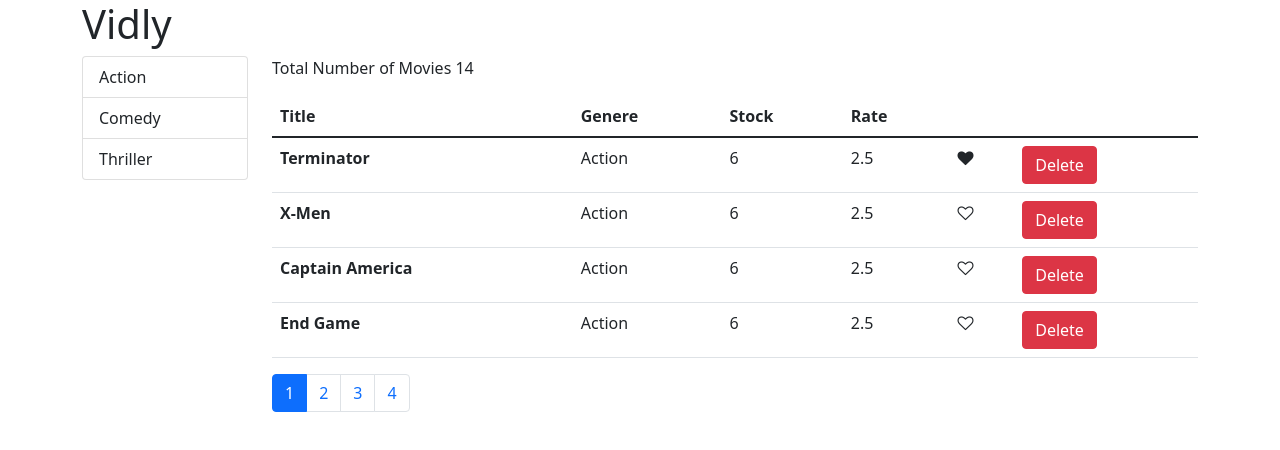
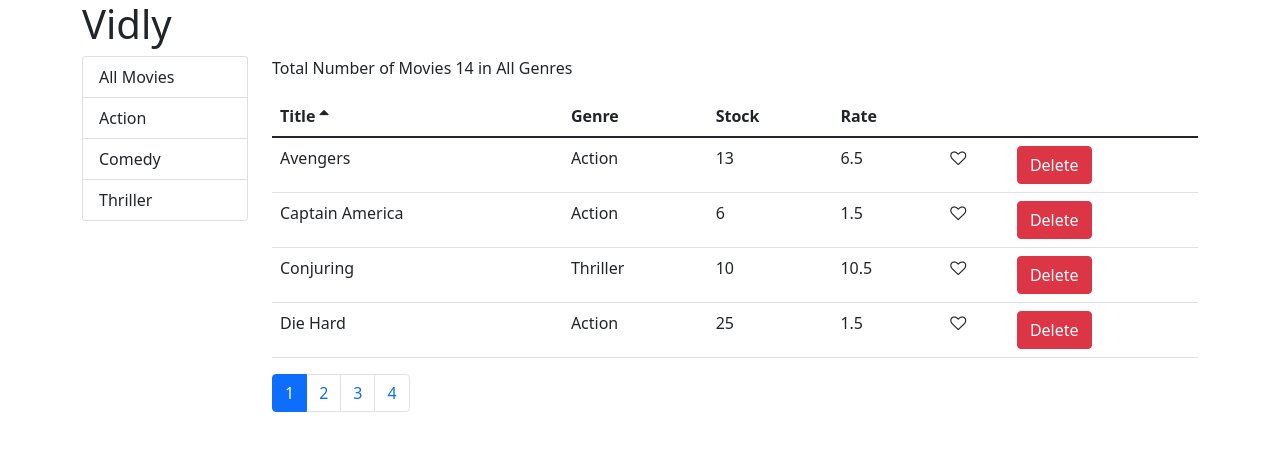
Before and after one commit to Aamer-Ali/react-vidly-project, a React (Create React App) app: page / in a window 1280 px wide. Shown: the top 450 px of the page. Built offline with nearby package versions, Linux system fonts and the light colour scheme.

Commit message:
Filter, sorting completed.

```diff
--- a/src/components/common/like.jsx
+++ b/src/components/common/like.jsx
@@ -1,4 +1,4 @@
-import React, { Component } from "react";
+import React from "react";
 
 const Like = (props) => {
   let heartDecorClasses = "fa fa-heart";
--- a/src/components/common/listGruop.jsx
+++ b/src/components/common/listGruop.jsx
@@ -1,14 +1,20 @@
 import React from "react";
-import PropTypes from "prop-types";
+// import PropTypes from "prop-types";
 
 const ListGruop = (props) => {
-  const { items, onItemSelect, textProperty, valueProperty } = props;
+  const { items, onItemSelect, textProperty, valueProperty, selectedItem } =
+    props;
   return (
     <div>
       <ul className="list-group">
         {items.map((item) => (
           <li
-            className="list-group-item"
+            style={{ cursor: "pointer" }}
+            className={
+              item === selectedItem
+                ? "list-group-item active"
+                : "list-group-item"
+            }
             onClick={() => onItemSelect(item)}
             key={item[valueProperty]} //Instead of Item._id -> item[valueProperty] For reusability
           >
--- a/src/components/common/pagination.jsx
+++ b/src/components/common/pagination.jsx
@@ -16,9 +16,9 @@ const Pagination = (props) => {
             key={page}
             className={page === currentPage ? "page-item active" : "page-item "}
           >
-            <a onClick={() => onPageChange(page)} className="page-link">
+            <button onClick={() => onPageChange(page)} className="page-link">
               {page}
-            </a>
+            </button>
           </li>
         ))}
       </ul>
--- /dev/null
+++ b/src/components/common/tableBody.jsx
@@ -0,0 +1,33 @@
+import React, { Component } from "react";
+import _ from "lodash";
+
+class TableBody extends Component {
+  renderCell = (item, column) => {
+    if (column.content) return column.content(item);
+    return _.get(item, column.path);
+  };
+
+  createKey = (item, column) => {
+    return item._id + (column.path || column.key);
+  };
+
+  render() {
+    const { data, columns } = this.props;
+    return (
+      <tbody>
+        {data.map((item) => (
+          <tr key={item._id}>
+            {columns.map((column) => (
+              //   <td>{item[column.path]}</td> //This will not work with nested property (genre.name) So we have to use lodash
+              //   <td>{_.get(item, column.path)}</td>
+              <td key={this.createKey(item, column)}>
+                {this.renderCell(item, column)}
+              </td>
+            ))}
+          </tr>
+        ))}
+      </tbody>
+    );
+  }
+}
+export default TableBody;
--- /dev/null
+++ b/src/components/common/tableHeader.jsx
@@ -0,0 +1,46 @@
+import React, { Component } from "react";
+
+//columns : Array
+//onSort : function
+//sortColumn : objcet
+
+class TableHeader extends Component {
+  raiseSort = (path) => {
+    const sortColumn = { ...this.props.sortColumn };
+    if (sortColumn.path === path) {
+      sortColumn.order = sortColumn.order === "asc" ? "desc" : "asc";
+    } else {
+      sortColumn.path = path;
+      sortColumn.order = "asc";
+    }
+    this.props.onSort(sortColumn);
+  };
+
+  renderSortIcon = (column) => {
+    const { sortColumn } = this.props;
+    if (column.path !== sortColumn.path) return null;
+    if (sortColumn.order === "asc") return <i className="fa fa-sort-up"></i>;
+    return <i className="fa fa-sort-down"></i>;
+  };
+
+  render() {
+    return (
+      <thead>
+        <tr>
+          {this.props.columns.map((column) => (
+            <th
+              style={{ cursor: "pointer" }}
+              key={column.path || column.key}
+              scope="col"
+              onClick={() => this.raiseSort(column.path)}
+            >
+              {column.label} {this.renderSortIcon(column)}
+            </th>
+          ))}
+        </tr>
+      </thead>
+    );
+  }
+}
+
+export default TableHeader;
--- a/src/components/movies.jsx
+++ b/src/components/movies.jsx
@@ -1,21 +1,26 @@
 import React, { Component } from "react";
 import { getMovies } from "../services/fakeMovieService";
 import { getGenres } from "../services/fakeGenereService";
-import Like from "./common/like";
+// import Like from "./common/like";
 import ListGruop from "./common/listGruop";
 import Pagination from "./common/pagination";
 import { paginate } from "../utils/paginate";
+import MoviesTable from "./moviesTable";
+import _ from "lodash";
 
-class Movies extends React.Component {
+class Movies extends Component {
   state = {
     movies: [],
     genres: [],
     pageSize: 4,
     currentPage: 1,
+    selectedGenre: null,
+    sortColumn: { path: "title", order: "asc" },
   };
 
   componentDidMount() {
-    this.setState({ movies: getMovies(), genres: getGenres() });
+    const genres = [{ _id: "", name: "All Movies" }, ...getGenres()];
+    this.setState({ movies: getMovies(), genres: genres });
   }
 
   handleDeleteMovie = (movie) => {
@@ -36,68 +41,65 @@ class Movies extends React.Component {
   };
 
   handleGenreSelect = (genre) => {
-    // this.setState({ selectedGenre: genre });
+    this.setState({ selectedGenre: genre, currentPage: 1 });
+  };
+
+  handleSort = (sortColumn) => {
+    this.setState({ sortColumn: sortColumn });
   };
 
   render() {
     if (this.state.movies.length === 0)
       return <p>There are no Movies for you now</p>;
 
-    const { length: count } = this.state.movies;
-    const { pageSize, currentPage, movies: allMovies } = this.state;
+    // const { length: count } = this.state.movies;
+    const {
+      pageSize,
+      currentPage,
+      movies: allMovies,
+      selectedGenre,
+      sortColumn,
+    } = this.state;
 
-    const movies = paginate(allMovies, currentPage, pageSize);
+    const filteredMovies =
+      selectedGenre && selectedGenre._id
+        ? allMovies.filter((m) => m.genre._id === selectedGenre._id)
+        : allMovies;
+
+    const sort = _.orderBy(
+      filteredMovies,
+      [sortColumn.path],
+      [sortColumn.order]
+    );
+
+    const movies = paginate(sort, currentPage, pageSize);
 
     return (
       <div className="row">
         <div className="col-2">
           <ListGruop
             items={this.state.genres}
+            selectedItem={this.state.selectedGenre}
             onItemSelect={this.handleGenreSelect}
           />
         </div>
         <div className="col">
-          <p> Total Number of Movies {this.state.movies.length} </p>
-          <table className="table">
-            <thead>
-              <tr>
-                <th scope="col">Title</th>
-                <th scope="col">Genere</th>
-                <th scope="col">Stock</th>
-                <th scope="col">Rate</th>
-                <th scope="col"></th>
-                <th scope="col"></th>
-              </tr>
-            </thead>
-            <tbody>
-              {movies.map((movie) => (
-                <tr key={movie._id}>
-                  <th scope="row">{movie.title}</th>
-                  <td>{movie.gener.name}</td>
-                  <td>{movie.numberInStock}</td>
-                  <td>{movie.dailyRentalRate}</td>
-                  <td>
-                    <Like
-                      liked={movie.liked}
-                      onClick={() => this.handleLike(movie)}
-                    />
-                  </td>
-                  <td>
-                    <button
-                      onClick={() => this.handleDeleteMovie(movie)}
-                      className="btn btn-danger"
-                    >
-                      Delete
-                    </button>
-                  </td>
-                </tr>
-              ))}
-            </tbody>
-          </table>
+          <p>
+            {" "}
+            Total Number of Movies {filteredMovies.length} in{" "}
+            {selectedGenre ? selectedGenre.name : "All Genres"}{" "}
+          </p>
+          <MoviesTable
+            sortColumn={sortColumn}
+            onSort={this.handleSort}
+            movies={movies}
+            onLike={this.handleLike}
+            onDelete={this.handleDeleteMovie}
+          />
           <Pagination
             pageSize={pageSize}
             onPageChange={this.handlePagination}
-            itemsCount={count}
+            itemsCount={filteredMovies.length}
             currentPage={currentPage}
           />
         </div>
--- /dev/null
+++ b/src/components/moviesTable.jsx
@@ -0,0 +1,89 @@
+import React, { Component } from "react";
+import Like from "./common/like";
+import TableHeader from "./common/tableHeader";
+import TableBody from "./common/tableBody";
+
+class MoviesTable extends Component {
+  columns = [
+    { path: "title", label: "Title" },
+    { path: "genre.name", label: "Genre" },
+    { path: "numberInStock", label: "Stock" },
+    { path: "dailyRentalRate", label: "Rate" },
+    {
+      key: "like",
+      content: (movie) => (
+        <Like liked={movie.liked} onClick={() => this.props.onLike(movie)} />
+      ),
+    }, //For Unique key in map thi scolumn dont have path or label so we added key property over here
+    {
+      key: "delete",
+      content: (movie) => (
+        <button
+          onClick={() => this.props.onDelete(movie)}
+          className="btn btn-danger"
+        >
+          Delete
+        </button>
+      ),
+    },
+  ];
+
+  render() {
+    const { movies, /* onLike, onDelete,*/ onSort, sortColumn } = this.props;
+
+    return (
+      <table className="table">
+        {/* <thead>
+          <tr>
+            <th scope="col" onClick={() => this.raiseSort("title")}>
+              Title
+            </th>
+            <th scope="col" onClick={() => this.raiseSort("gener.name")}>
+              Genere
+            </th>
+            <th scope="col" onClick={() => this.raiseSort("numberInStock")}>
+              Stock
+            </th>
+            <th scope="col" onClick={() => this.raiseSort("dailyRentalRate")}>
+              Rate
+            </th>
+            <th scope="col"></th>
+            <th scope="col"></th>
+          </tr>
+        </thead> */}
+
+        <TableHeader
+          columns={this.columns}
+          onSort={onSort}
+          sortColumn={sortColumn}
+        />
+
+        <TableBody columns={this.columns} data={movies} />
+
+        {/* <tbody>
+          {movies.map((movie) => (
+            <tr key={movie._id}>
+              <th scope="row">{movie.title}</th>
+              <td>{movie.gener.name}</td>
+              <td>{movie.numberInStock}</td>
+              <td>{movie.dailyRentalRate}</td>
+              <td>
+                <Like liked={movie.liked} onClick={() => onLike(movie)} />
+              </td>
+              <td>
+                <button
+                  onClick={() => onDelete(movie)}
+                  className="btn btn-danger"
+                >
+                  Delete
+                </button>
+              </td>
+            </tr>
+          ))}
+        </tbody> */}
+      </table>
+    );
+  }
+}
+
+export default MoviesTable;
--- a/src/services/fakeMovieService.js
+++ b/src/services/fakeMovieService.js
@@ -2,11 +2,11 @@ const movies = [
   {
     _id: "68f7d6s8g6fds8g6ds89gd9g79d87g9d",
     title: "Terminator",
-    gener: {
-      _id: "7s65fsafs7f8sa7f9sd7f9as7f9s8asd",
+    genre: {
+      _id: "7s65fsafs7f8sa7f9sd7f9as7f9s8asa",
       name: "Action",
     },
-    numberInStock: 6,
+    numberInStock: 16,
     dailyRentalRate: 2.5,
     publishedDate: "2018-01-03T19:04:28.809Z",
     liked: true,
@@ -14,36 +14,36 @@ const movies = [
   {
     _id: "68jfur68g6fds8g6ds89gd9g79d87g9d",
     title: "X-Men",
-    gener: {
-      _id: "7s65fsafs7f8sa7f9sd7f9as7f9s8asd",
+    genre: {
+      _id: "7s65fsafs7f8sa7f9sd7f9as7f9s8asa",
       name: "Action",
     },
-    numberInStock: 6,
-    dailyRentalRate: 2.5,
+    numberInStock: 12,
+    dailyRentalRate: 4.5,
     publishedDate: "2018-01-03T19:04:28.809Z",
     liked: false,
   },
   {
     _id: "68f7d6s8g6fds8g6ds89gd9g79d5tfrd",
     title: "Captain America",
-    gener: {
-      _id: "7s65fsafs7f8sa7f9sd7f9as7f9s8asd",
+    genre: {
+      _id: "7s65fsafs7f8sa7f9sd7f9as7f9s8asa",
       name: "Action",
     },
     numberInStock: 6,
-    dailyRentalRate: 2.5,
+    dailyRentalRate: 1.5,
     publishedDate: "2018-01-03T19:04:28.809Z",
     liked: false,
   },
   {
     _id: "68f7d6s8g6fds8g6ds89gd0oi9887g9d",
     title: "End Game",
-    gener: {
-      _id: "7s65fsafs7f8sa7f9sd7f9as7f9s8asd",
+    genre: {
+      _id: "7s65fsafs7f8sa7f9sd7f9as7f9s8asa",
       name: "Action",
     },
-    numberInStock: 6,
-    dailyRentalRate: 2.5,
+    numberInStock: 20,
+    dailyRentalRate: 2.0,
     publishedDate: "2018-01-03T19:04:28.809Z",
     liked: false,
   },
@@ -51,12 +51,12 @@ const movies = [
   {
     _id: "68f7d6s8g6fafs55ds89gd9g2wsdewww",
     title: "Lier Lier",
-    gener: {
+    genre: {
       _id: "7s65fsafs7f8sa7f9sd7f9as7f9s8asb",
       name: "Comedy",
     },
-    numberInStock: 6,
-    dailyRentalRate: 2.5,
+    numberInStock: 3,
+    dailyRentalRate: 10.5,
     publishedDate: "2018-01-03T19:04:28.809Z",
     liked: false,
   },
@@ -64,12 +64,12 @@ const movies = [
   {
     _id: "68f7d6s8tegdt6r36rydhd9g79d87g9d",
     title: "Now You See Me",
-    gener: {
+    genre: {
       _id: "7s65fsafs7f8sa7f9sd7f9as7f9s8asc",
       name: "Thriller",
     },
-    numberInStock: 6,
-    dailyRentalRate: 2.5,
+    numberInStock: 3,
+    dailyRentalRate: 7.0,
     publishedDate: "2018-01-03T19:04:28.809Z",
     liked: false,
   },
@@ -77,12 +77,12 @@ const movies = [
   {
     _id: "68f7d6s8te142533ds89gd9g79d87g9d",
     title: "Jhon Wick",
-    gener: {
+    genre: {
       _id: "7s65fsafs7f8sa7f9sd7f9as7f9s8asc",
       name: "Thriller",
     },
-    numberInStock: 6,
-    dailyRentalRate: 2.5,
+    numberInStock: 7,
+    dailyRentalRate: 3.0,
     publishedDate: "2018-01-03T19:04:28.809Z",
     liked: false,
   },
@@ -90,24 +90,24 @@ const movies = [
   {
     _id: "68f7d6s8g67ydhf3ds89gd9g79d87g9d",
     title: "The Mask",
-    gener: {
+    genre: {
       _id: "7s65fsafs7f8sa7f9sd7f9as7f9s8asb",
       name: "Comedy",
     },
-    numberInStock: 6,
-    dailyRentalRate: 2.5,
+    numberInStock: 9,
+    dailyRentalRate: 1.5,
     publishedDate: "2018-01-03T19:04:28.809Z",
     liked: false,
   },
   {
     _id: "68f7d6s8g6f77777ds89gd9g79d87g9d",
     title: "Avengers",
-    gener: {
-      _id: "7s65fsafs7f8sa7f9sd7f9as7f9s8asd",
+    genre: {
+      _id: "7s65fsafs7f8sa7f9sd7f9as7f9s8asa",
       name: "Action",
     },
-    numberInStock: 6,
-    dailyRentalRate: 2.5,
+    numberInStock: 13,
+    dailyRentalRate: 6.5,
     publishedDate: "2018-01-03T19:04:28.809Z",
     liked: false,
   },
@@ -115,11 +115,11 @@ const movies = [
   {
     _id: "68f7d6s8tegdt68dnfuf9gd9g79d87g9d",
     title: "The Nun",
-    gener: {
+    genre: {
       _id: "7s65fsafs7f8sa7f9sd7f9as7f9s8asc",
       name: "Thriller",
     },
-    numberInStock: 6,
+    numberInStock: 15,
     dailyRentalRate: 2.5,
     publishedDate: "2018-01-03T19:04:28.809Z",
     liked: false,
@@ -127,24 +127,24 @@ const movies = [
   {
     _id: "68f7d6s8tegdt6rjduydghgd9g79d87g9d",
     title: "Conjuring",
-    gener: {
+    genre: {
       _id: "7s65fsafs7f8sa7f9sd7f9as7f9s8asc",
       name: "Thriller",
     },
-    numberInStock: 6,
-    dailyRentalRate: 2.5,
+    numberInStock: 10,
+    dailyRentalRate: 10.5,
     publishedDate: "2018-01-03T19:04:28.809Z",
     liked: false,
   },
   {
     _id: "68f7d6s8tegdt67ygtfd4329g79d87g9d",
     title: "The Ring",
-    gener: {
+    genre: {
       _id: "7s65fsafs7f8sa7f9sd7f9as7f9s8asc",
       name: "Thriller",
     },
-    numberInStock: 6,
-    dailyRentalRate: 2.5,
+    numberInStock: 28,
+    dailyRentalRate: 9.5,
     publishedDate: "2018-01-03T19:04:28.809Z",
     liked: false,
   },
@@ -152,23 +152,23 @@ const movies = [
   {
     _id: "68f7d6s8g6fafs55ds89gd9g79d87g9d",
     title: "Die Hard",
-    gener: {
-      _id: "7s65fsafs7f8sa7f9sd7f9as7f9s8asd",
+    genre: {
+      _id: "7s65fsafs7f8sa7f9sd7f9as7f9s8asa",
       name: "Action",
     },
-    numberInStock: 6,
-    dailyRentalRate: 2.5,
+    numberInStock: 25,
+    dailyRentalRate: 1.5,
     publishedDate: "2018-01-03T19:04:28.809Z",
     liked: false,
   },
   {
     _id: "68f7d6s8tegdt6r3ds89gd9g79d87g9d",
     title: "Dumb and Dumber",
-    gener: {
+    genre: {
       _id: "7s65fsafs7f8sa7f9sd7f9as7f9s8asb",
       name: "Comedy",
     },
-    numberInStock: 6,
+    numberInStock: 19,
     dailyRentalRate: 2.5,
     publishedDate: "2018-01-03T19:04:28.809Z",
     liked: false,
```
